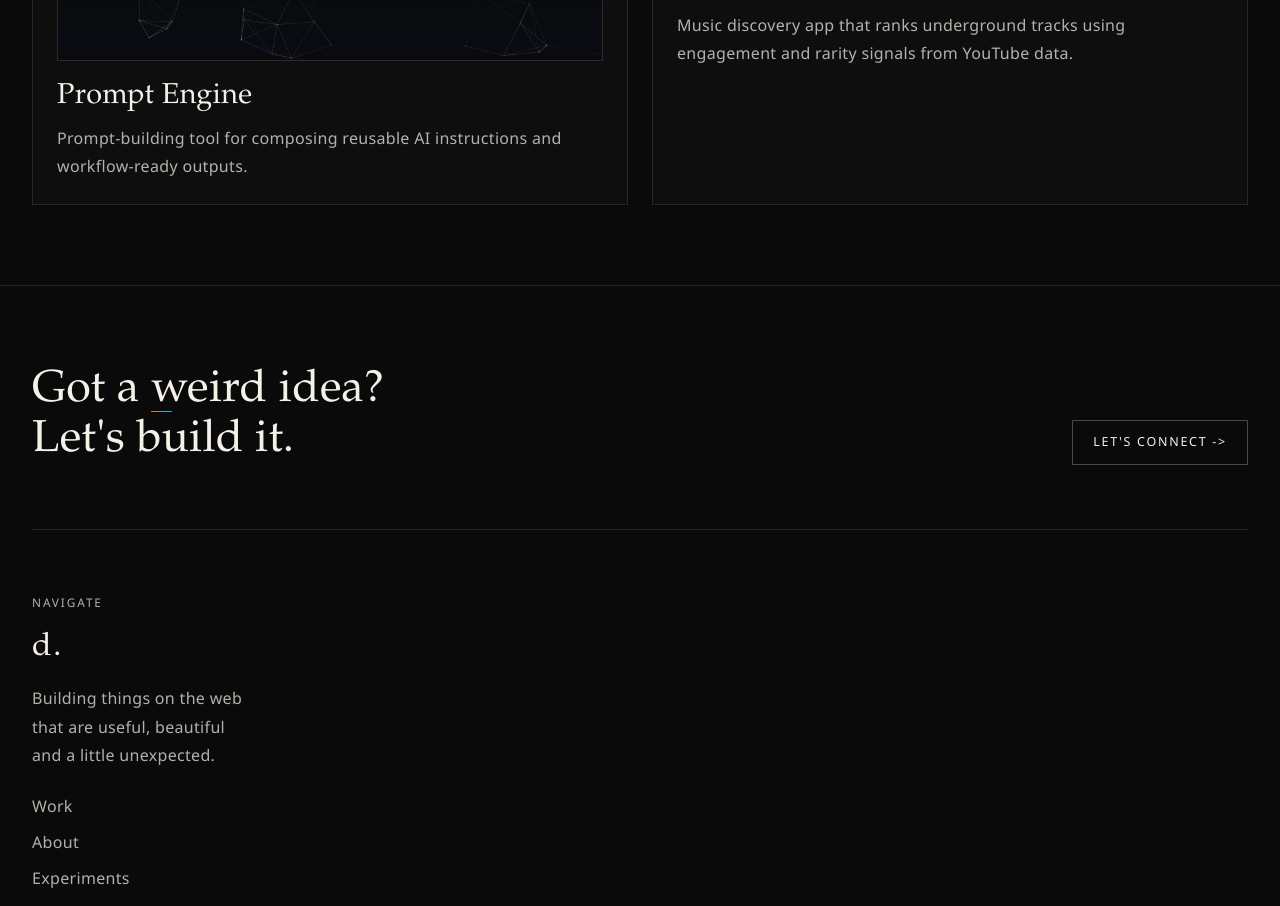
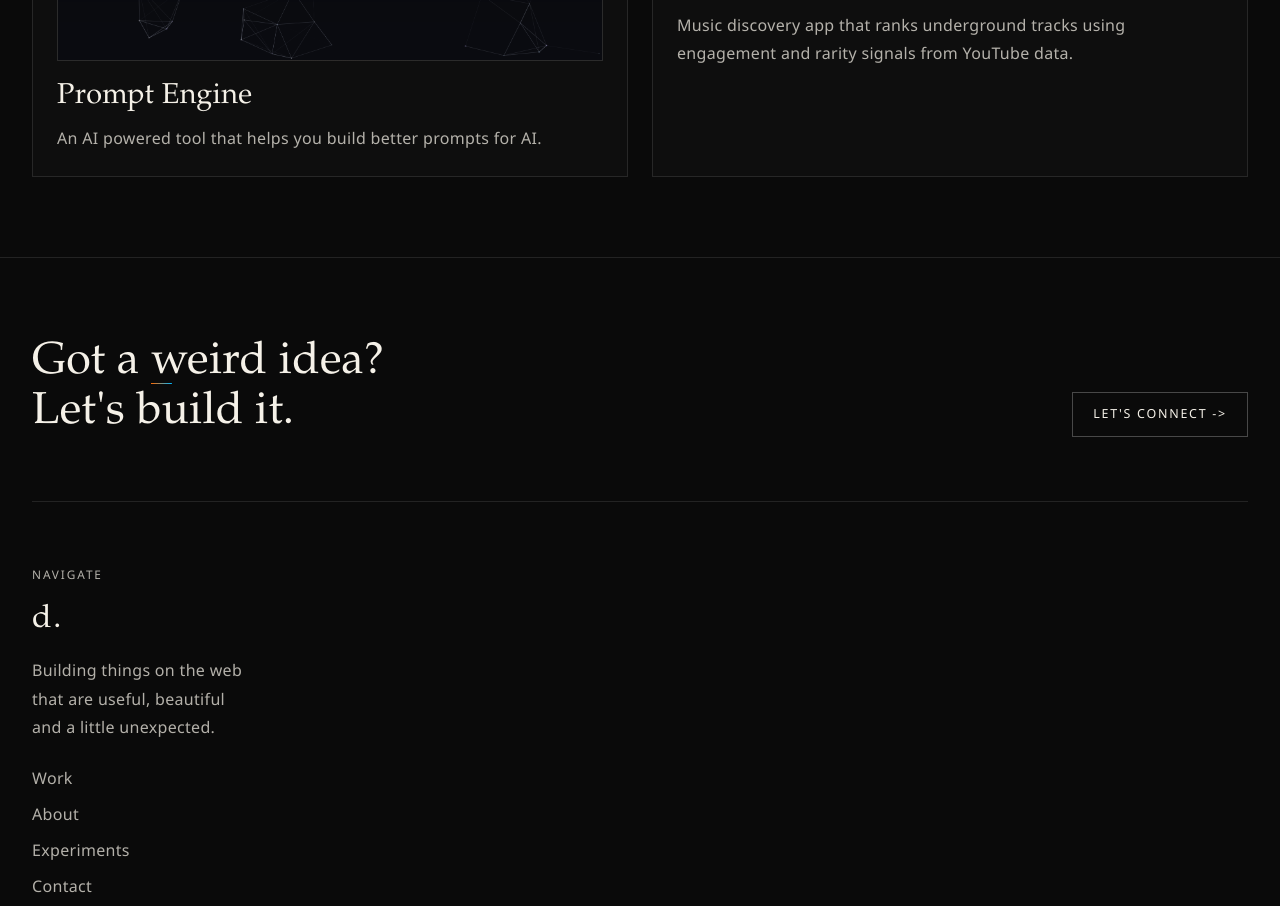
Before and after one commit to danielkolp/danielkolp.github.io, a React (Vite) app: page /project/01 in a window 1280 px wide. Shown: the part 4560-5466 px from the top of the page. Built offline with nearby package versions, Linux system fonts and the light colour scheme.

Commit message:
refined featured work description for prompt engine

```diff
--- a/src/components/FeaturedWork.jsx
+++ b/src/components/FeaturedWork.jsx
@@ -136,7 +136,7 @@ export default function FeaturedWork() {
       id: '05',
       featured: true,
       title: 'Prompt Engine',
-      description: 'Prompt-building tool for composing reusable AI instructions and workflow-ready outputs.',
+      description: 'An AI powered tool that helps you build prompts for AI.',
       technologies: ['REACT', 'AI WORKFLOWS', 'UX DESIGN'],
       overlayImage: promptEngineLogo,
     },
--- a/src/data/projects.js
+++ b/src/data/projects.js
@@ -17,7 +17,7 @@ export const projectsData = {
     id: '05',
     title: 'Prompt Engine',
     subtitle: 'A fast, AI powered prompt-building tool.',
-    description: 'Prompt-building tool for composing reusable AI instructions and workflow-ready outputs.',
+    description: 'An AI powered tool that helps you build better prompts for AI.',
     fullDescription: 'Prompt Engine is a prompt-building tool for turning rough AI requests into structured, reusable instructions. It focuses on clarifying context, constraints, tone, and output format so users can move from an idea to a stronger working prompt faster.',
     overviewParagraphs: [
       'I\'ve always had a love/hate relationship with prompt engineering (mostly hate). Sometimes, I wish ChatGPT or Claude would just understand what I meant without me having to spend 15 minutes trying to figure out how to explain every single detail. That\'s the problem with having a vague, but powerful idea in your head. My personal workflow consists of starting with a rough prompt or idea, feed it to ChatGPT and then put the refined prompt into Codex along with a wireframe of what I want to build.',
```
